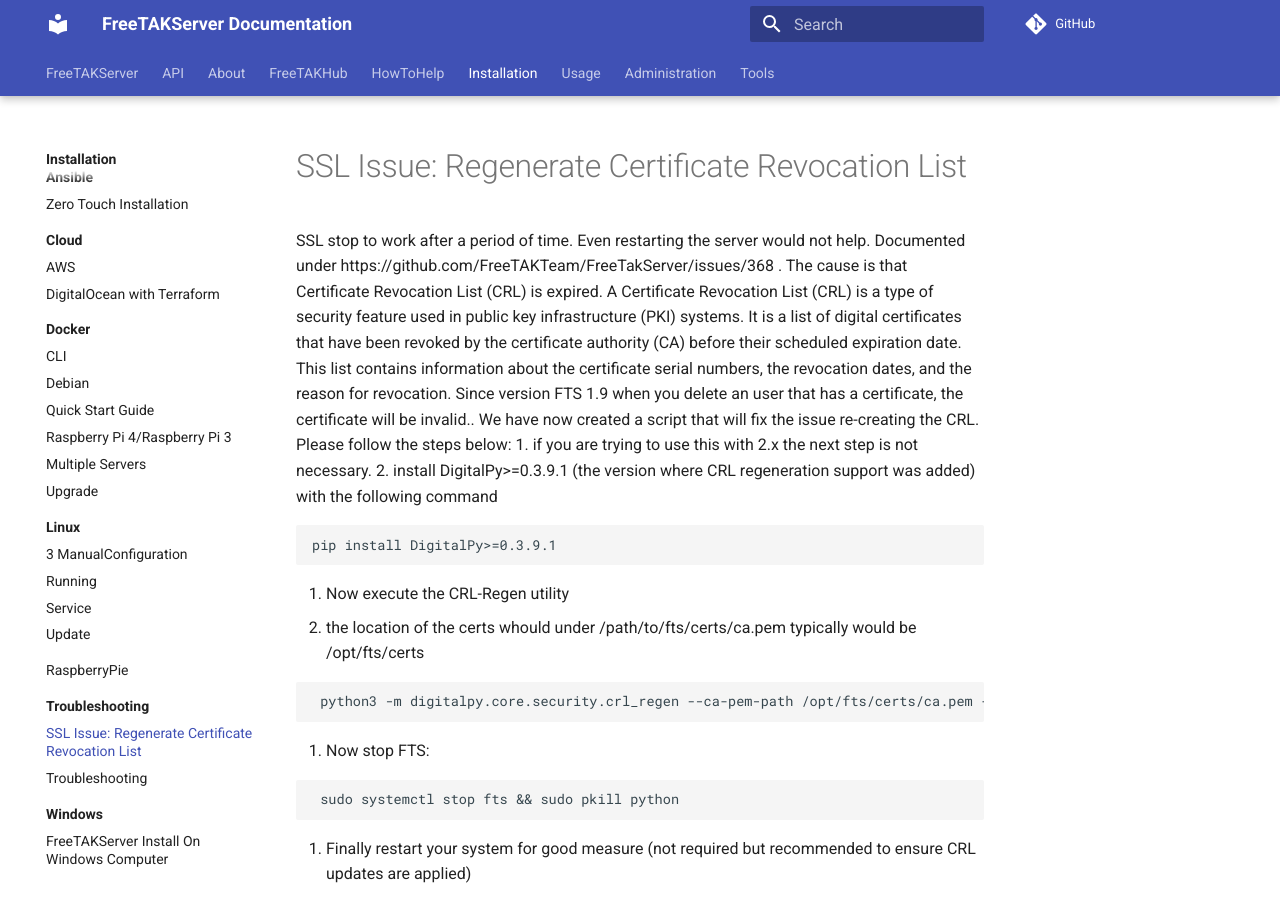
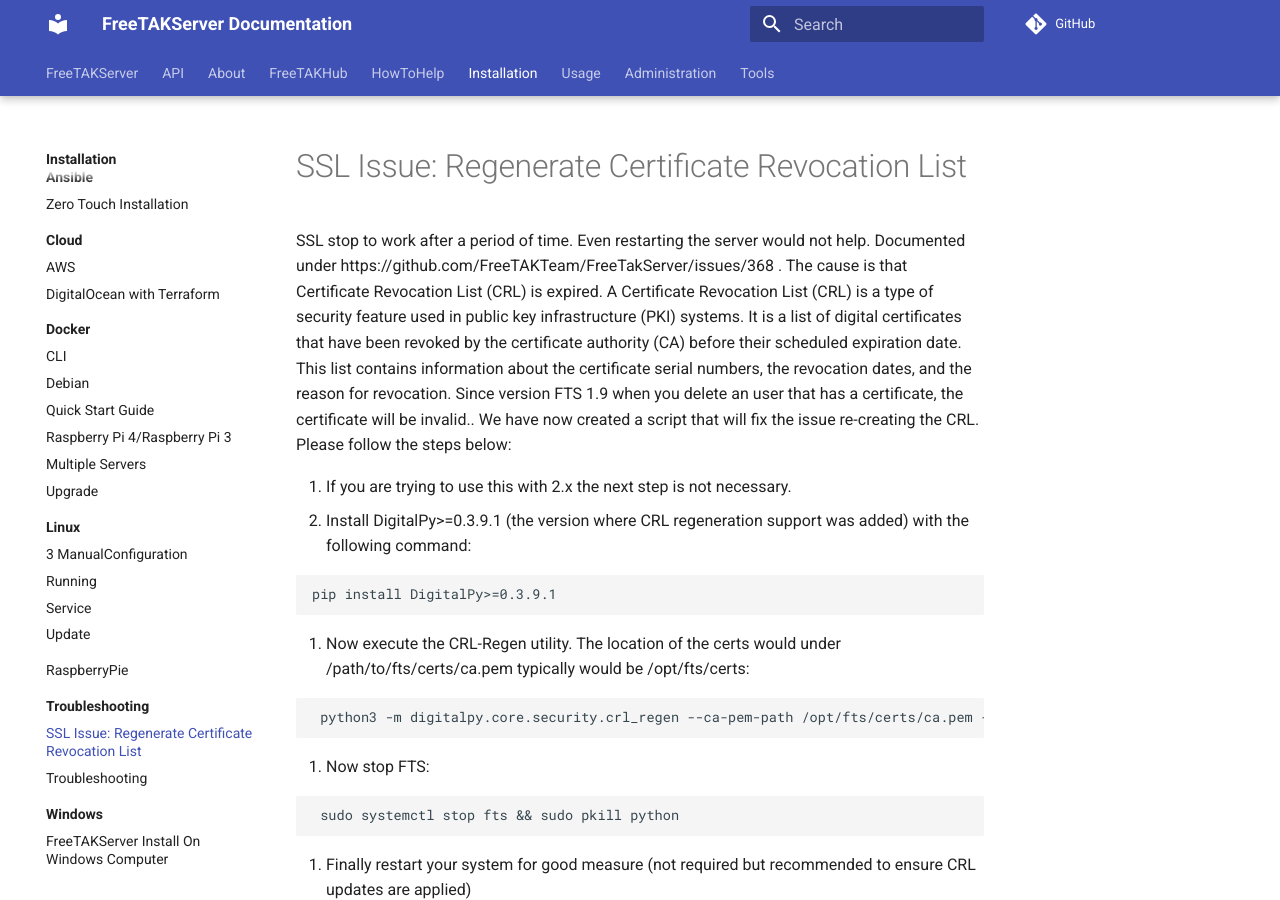
Before and after one commit to FreeTAKTeam/FreeTAKServer-User-Docs, an MkDocs documentation site: the page built from docs/docs/Installation/Troubleshooting/SocketIssue.md, in a window 1280 px wide and 900 px high. Built offline with MkDocs 1.6.1 and Material for MkDocs 9.7.7, drawn with Linux system fonts in a browser that asks for light colours; comment, search, counter and statistics services are not loaded; the version menu is left out.

Commit message:
More formatting fixes.

````diff
--- a/docs/docs/Installation/Troubleshooting/SocketIssue.md
+++ b/docs/docs/Installation/Troubleshooting/SocketIssue.md
@@ -2,15 +2,15 @@
 SSL stop to work after a period of time. Even restarting the server would not help. Documented under https://github.com/FreeTAKTeam/FreeTakServer/issues/368 . The cause is that  Certificate Revocation List (CRL) is expired.
 A Certificate Revocation List (CRL) is a type of security feature used in public key infrastructure (PKI) systems. It is a list of digital certificates that have been revoked by the certificate authority (CA) before their scheduled expiration date. This list contains information about the certificate serial numbers, the revocation dates, and the reason for revocation.  Since version FTS 1.9 when you delete an user that has a certificate, the certificate will be invalid.. We have now created a script that will fix the issue re-creating the CRL.
 Please follow the steps below:
- 1. if you are trying to use this with 2.x the next step is not necessary.
- 2. install DigitalPy>=0.3.9.1 (the version where CRL regeneration support was added) with the following command
+
+ 1. If you are trying to use this with 2.x the next step is not necessary.
+ 2. Install DigitalPy>=0.3.9.1 (the version where CRL regeneration support was added) with the following command:
 
 ```
 pip install DigitalPy>=0.3.9.1
 ```
 
- 2. Now execute the CRL-Regen utility
- 3. the location of the certs whould under /path/to/fts/certs/ca.pem typically would be /opt/fts/certs
+ 2. Now execute the CRL-Regen utility. The location of the certs would under /path/to/fts/certs/ca.pem typically would be /opt/fts/certs:
 
 ```
  python3 -m digitalpy.core.security.crl_regen --ca-pem-path /opt/fts/certs/ca.pem --ca-key-path /opt/fts/certs/ca.key --crl-path /opt/fts/certs/FTS_CRL.json
````
